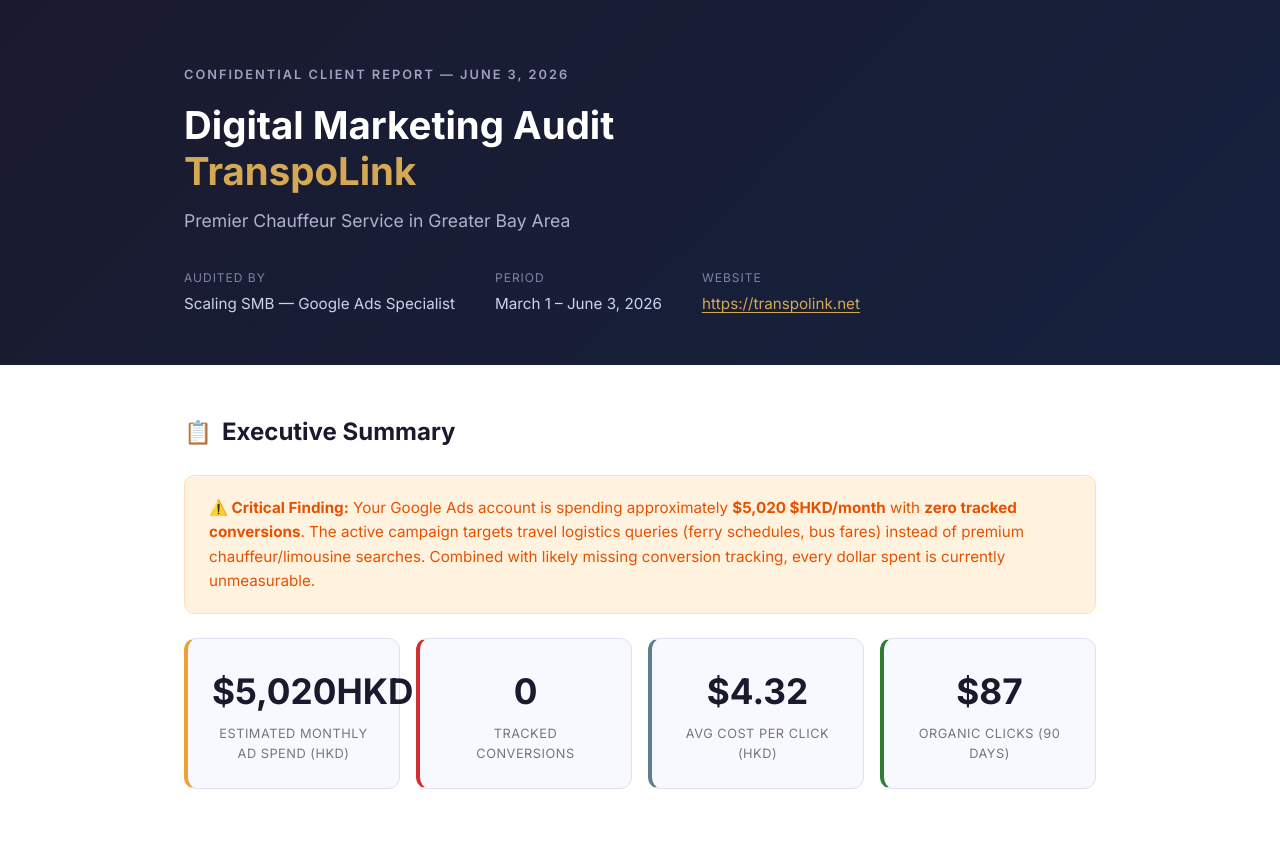
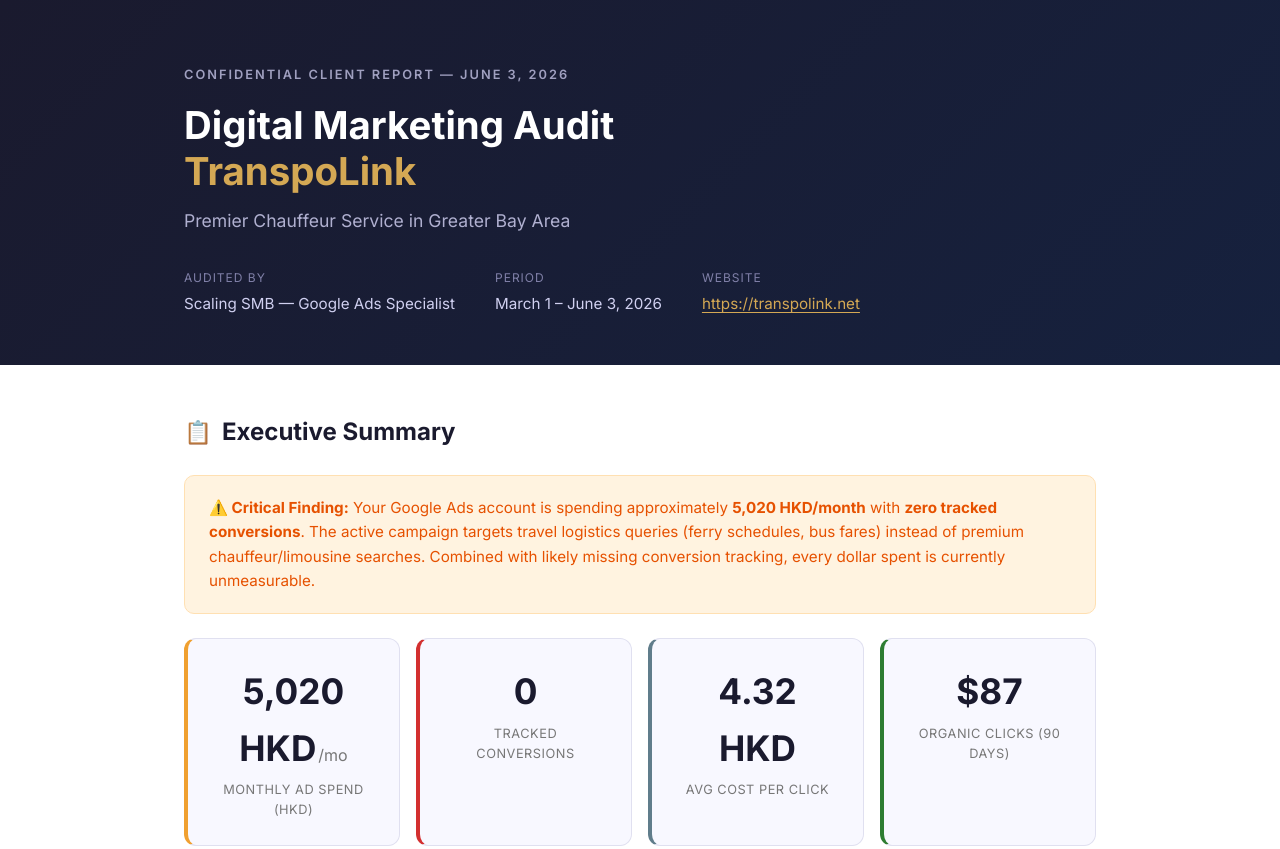
Before and after one commit to Evanevia09/scaling-smb, an Astro site: page /clients/transpolink-audit in a window 1280 px wide. Shown: the top 849 px of the page. Built offline with nearby package versions, Linux system fonts and the light colour scheme; Astro itself is replaced by a stand-in of ours.

Commit message:
Fix: remove literal $ prefix, use clean HKD labels

```diff
--- a/src/pages/clients/transpolink-audit.astro
+++ b/src/pages/clients/transpolink-audit.astro
@@ -28,12 +28,12 @@
 			<div class="wrapper">
 				<h2><span class="section-icon">📋</span> Executive Summary</h2>
 				<div class="alert alert-high">
-					<strong>⚠️ Critical Finding:</strong> Your Google Ads account is spending approximately <strong>${report.monthlyAdSpend.toLocaleString()} ${report.currency}/month</strong> with <strong>zero tracked conversions</strong>. The active campaign targets travel logistics queries (ferry schedules, bus fares) instead of premium chauffeur/limousine searches. Combined with likely missing conversion tracking, every dollar spent is currently unmeasurable.
+					<strong>⚠️ Critical Finding:</strong> Your Google Ads account is spending approximately <strong>{report.monthlyAdSpend.toLocaleString()} {report.currency}/month</strong> with <strong>zero tracked conversions</strong>. The active campaign targets travel logistics queries (ferry schedules, bus fares) instead of premium chauffeur/limousine searches. Combined with likely missing conversion tracking, every dollar spent is currently unmeasurable.
 				</div>
 				<div class="kpi-grid">
-					<div class="kpi-card warn"><span class="kpi-value">${report.monthlyAdSpend.toLocaleString()}HKD<small>/mo</small></span><span class="kpi-label">Estimated Monthly Ad Spend (HKD)</span></div>
+					<div class="kpi-card warn"><span class="kpi-value">{report.monthlyAdSpend.toLocaleString()} HKD<small>/mo</small></span><span class="kpi-label">Monthly Ad Spend (HKD)</span></div>
 					<div class="kpi-card danger"><span class="kpi-value">0</span><span class="kpi-label">Tracked Conversions</span></div>
-					<div class="kpi-card neutral"><span class="kpi-value">${report.monthlyAdAvgCpc}</span><span class="kpi-label">Avg Cost Per Click (HKD)</span></div>
+					<div class="kpi-card neutral"><span class="kpi-value">{report.monthlyAdAvgCpc} HKD</span><span class="kpi-label">Avg Cost Per Click</span></div>
 					<div class="kpi-card good"><span class="kpi-value">${report.organicClicks}</span><span class="kpi-label">Organic Clicks (90 days)</span></div>
 				</div>
 			</div>
```
